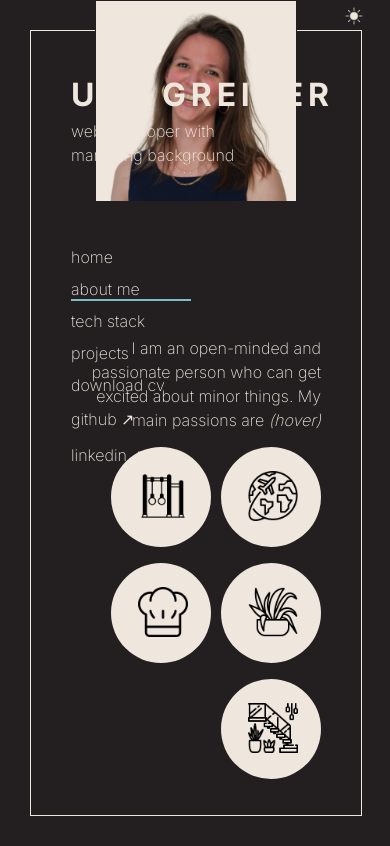
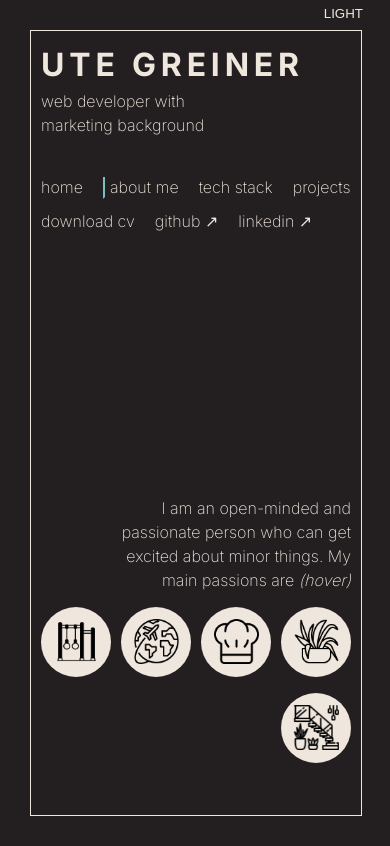
Before and after one commit to utsch1/portfolio, a React (Create React App) app: page / in a window 390 px wide. Both pictures are taken after a click on the button "about me". Built offline with nearby package versions, Linux system fonts and the light colour scheme; a web font is replaced by a local one.

Commit message:
Add responsiveness styling

```diff
--- a/src/App.css
+++ b/src/App.css
@@ -7,11 +7,13 @@
   font-family: 'Inter', sans-serif;
   font-weight: lighter;
   font-size: 16px;
+  height: 100%;
 }
 
 .dark {
   background-color: #231f20;
   color: #efe6dd;
+  transition: 2s;
 }
 
 div.dark > div {
@@ -45,4 +47,5 @@ div.light > div {
 .light {
   background-color: #efe6dd;
   color: #231f20;
+  transition: 2s;
 }
--- a/src/App.js
+++ b/src/App.js
@@ -6,12 +6,19 @@ import { About } from './Components/About';
 import { Home } from './Components/Home';
 import { Projects } from './Components/Projects';
 import { TechStack } from './Components/TechStack';
-import darkMode from './Illustrations/darkMode.png';
-import lightMode from './Illustrations/lightMode.png';
+
+// import darkMode from './Illustrations/darkMode.png';
+// import lightMode from './Illustrations/lightMode.png';
 
 const contents = css`
   border: 1px solid #efe6dd;
   width: calc(100vw - 60px);
+  height: calc(100vh - 60px);
+  @media (max-width: 500px) {
+    max-height: calc(100vh - 60px);
+    display: block;
+    overflow: scroll;
+  }
 `;
 
 const navbar = css`
@@ -21,6 +28,11 @@ const navbar = css`
   z-index: 1;
   position: fixed;
   margin: 40px;
+  @media (max-width: 500px) {
+    margin: 10px 10px 40px 10px;
+    height: auto;
+    position: static;
+  }
 
   h1 {
     text-transform: uppercase;
@@ -40,17 +52,26 @@ const navbar = css`
     flex-direction: column;
     width: 120px;
     font-weight: lighter;
+    @media (max-width: 500px) {
+      margin-top: 40px;
+      flex-direction: row;
+      flex-wrap: wrap;
+      width: calc(100vw - 60px);
+    }
   }
 
   nav > a {
     text-decoration: none;
     margin-bottom: 10px;
     border-bottom: 2px solid transparent;
+    @media (max-width: 500px) {
+      margin-right: 20px;
+    }
   }
 
-  nav > a:hover,
-  a:focus {
-    border-bottom: 2px solid #7ebdc2;
+  nav > a:hover {
+    border-left: 2px solid #7ebdc2;
+    padding-left: 5px;
   }
 
   nav > button {
@@ -64,11 +85,14 @@ const navbar = css`
     border-bottom: 2px solid transparent;
     font-family: 'Inter', sans-serif;
     font-weight: lighter;
+    @media (max-width: 500px) {
+      margin-right: 20px;
+    }
   }
 
-  nav > button:hover,
-  button:focus {
-    border-bottom: 2px solid #7ebdc2;
+  nav > button:focus {
+    border-left: 2px solid #7ebdc2;
+    padding-left: 5px;
   }
 `;
 
@@ -78,11 +102,19 @@ const introduction = css`
   display: flex;
   justify-content: flex-end;
   align-items: flex-end;
+  z-index: 0;
+  @media (max-width: 500px) {
+    height: calc(100% - 300px);
+    overflow: hidden;
+  }
 
   p {
     width: 230px;
     text-align: right;
     margin: 40px;
+    @media (max-width: 500px) {
+      margin: 10px 10px 0 0;
+    }
   }
 `;
 
@@ -169,20 +201,30 @@ function App() {
       {theme === 'dark' ? (
         <button
           onClick={toggleTheme}
-          css={{ position: 'absolute', right: '20px', top: '5px' }}
+          css={{
+            position: 'absolute',
+            right: '21px',
+            top: '5px',
+          }}
         >
-          <img src={lightMode} alt="sun icon" width="20px" />
+          {/* <img src={lightMode} alt="sun icon" width="20px" /> */}
+          LIGHT
         </button>
       ) : (
         <button
           onClick={toggleTheme}
-          css={{ position: 'absolute', right: '20px', top: '5px' }}
+          css={{
+            position: 'absolute',
+            right: '21px',
+            top: '5px',
+          }}
         >
-          <img src={darkMode} alt="moon icon" width="20px" />
+          {/* <img src={darkMode} alt="moon icon" width="20px" /> */}
+          DARK
         </button>
       )}
       <div css={contents}>
-        <header css={navbar}>
+        <div css={navbar}>
           <h1>Ute Greiner</h1>
           <h2>
             web developer with <br />
@@ -199,7 +241,7 @@ function App() {
               linkedin &#8599;
             </a>
           </nav>
-        </header>
+        </div>
 
         <div css={introduction}>
           {showHome && <Home id="home" />}
--- a/src/Components/About.js
+++ b/src/Components/About.js
@@ -1,19 +1,25 @@
 /** @jsxImportSource @emotion/react */
-import { css } from '@emotion/react';
+import { css, keyframes } from '@emotion/react';
 
-// const about = css`
-//   padding: 30px;
+const fadeInOpacity = keyframes`
+   from {opacity: 0;}
+ to {opacity: 1;}
+`;
+
+const fadeIn = css`
+  animation: ${fadeInOpacity} 2s linear;
+`;
+
+// const photo = css`
+//   position: absolute;
+//   top: 0;
+//   left: calc(50% - 100px);
+//   width: 200px;
+//   height: 200px;
+//   border: 1px solid #231f20;
+//   border-top: none;
+//   padding: 0;
 // `;
-
-const photo = css`
-  position: absolute;
-  top: 0;
-  left: calc(50% - 100px);
-  width: 200px;
-  height: 200px;
-  border: 1px solid #231f20;
-  padding: 0;
-`;
 
 const aboutMe = css`
   display: flex;
@@ -35,6 +41,9 @@ const passions = css`
   justify-content: flex-end;
   margin-right: 40px;
   margin-bottom: 30px;
+  @media (max-width: 500px) {
+    margin: 0 10px 0 0;
+  }
 
   div > div {
     background-color: #efe6dd;
@@ -44,6 +53,10 @@ const passions = css`
     border-radius: 50%;
     overflow: hidden;
     margin: 10px 0 0 10px;
+    @media (max-width: 500px) {
+      width: 70px;
+      height: 70px;
+    }
   }
 
   div > div > img:first-child {
@@ -52,6 +65,11 @@ const passions = css`
     padding-top: 24px;
     width: 50px;
     height: auto;
+    @media (max-width: 500px) {
+      width: 45px;
+      padding-left: 13px;
+      padding-top: 12px;
+    }
   }
 
   div > div > img:last-child {
@@ -63,6 +81,9 @@ const passions = css`
     height: auto;
     opacity: 0;
     transition: opacity 0.1s;
+    @media (max-width: 500px) {
+      width: 70px;
+    }
   }
   div > div > img:last-child:hover {
     opacity: 1;
@@ -72,15 +93,16 @@ const passions = css`
 
 export function About() {
   return (
-    <div>
-      <div css={photo}>
+    <div css={fadeIn}>
+      {/* <div css={photo}>
         <img
           src="UteGreiner.jpg"
           alt="Ute Greiner"
           width="200px"
           height="auto"
         />
-      </div>
+      </div> */}
+
       <div css={aboutMe}>
         <p>
           I am an open-minded and passionate person who can get excited about
--- a/src/Components/Home.js
+++ b/src/Components/Home.js
@@ -1,9 +1,18 @@
 /** @jsxImportSource @emotion/react */
-import { css } from '@emotion/react';
+import { css, keyframes } from '@emotion/react';
+
+const fadeInOpacity = keyframes`
+   from {opacity: 0;}
+ to {opacity: 1;}
+`;
+
+const fadeIn = css`
+  animation: ${fadeInOpacity} 2s linear;
+`;
 
 export function Home() {
   return (
-    <div>
+    <div css={fadeIn}>
       <p>
         I am a 29 year old web developer, working and living in Vienna. My
         background is in Marketing. I recently graduated from a Fullstack Web
--- a/src/Components/Projects.js
+++ b/src/Components/Projects.js
@@ -1,6 +1,15 @@
 /** @jsxImportSource @emotion/react */
-import { css } from '@emotion/react';
+import { css, keyframes } from '@emotion/react';
 import { useState } from 'react';
+
+const fadeInOpacity = keyframes`
+   from {opacity: 0;}
+ to {opacity: 1;}
+`;
+
+const fadeIn = css`
+  animation: ${fadeInOpacity} 2s linear;
+`;
 
 const projects = css`
   width: calc(100vw - 60px);
@@ -11,9 +20,15 @@ const projects = css`
   margin-right: 40px;
   margin-bottom: 40px;
   font-size: 16px;
+  @media (max-width: 500px) {
+    margin: 0 10px 0 0;
+    display: inline-block;
+    height: 100%;
+    overflow: scroll;
+  }
 
   button {
-    width: 230px;
+    width: 100%;
     text-align: right;
     margin: 0 0 5px 0;
     padding: 0;
@@ -28,6 +43,11 @@ const projects = css`
   div > p {
     margin: 0 0 10px 0;
     width: 400px;
+    @media (max-width: 500px) {
+      width: 90%;
+      margin-left: 30px;
+      text-align: right;
+    }
   }
 
   div > span {
@@ -39,11 +59,14 @@ const projects = css`
   div > span > a {
     text-decoration: none;
     margin-left: 10px;
+    border-left: 2px solid transparent;
+    padding-left: 5px;
   }
 
   div > span > a:hover {
     text-decoration: none;
-    border-bottom: 2px solid #7ebdc2;
+    border-left: 2px solid #7ebdc2;
+    padding-left: 5px;
   }
 `;
 
@@ -80,7 +103,12 @@ export function Projects() {
   }
 
   return (
-    <div css={projects}>
+    <div
+      css={css`
+        ${projects};
+        ${fadeIn}
+      `}
+    >
       <button onClick={feastful}>feastful</button>
       {showFeastful && (
         <div>
--- a/src/Components/TechStack.js
+++ b/src/Components/TechStack.js
@@ -1,5 +1,18 @@
 /** @jsxImportSource @emotion/react */
-import { css } from '@emotion/react';
+import { css, keyframes } from '@emotion/react';
+
+const fadeInOpacity = keyframes`
+   from {opacity: 0;}
+ to {opacity: 1;}
+`;
+
+const fadeIn = css`
+  animation: ${fadeInOpacity} 2s linear;
+  @media (max-width: 500px) {
+    height: 100%;
+    overflow: scroll;
+  }
+`;
 
 const techStack = css`
   display: flex;
@@ -25,6 +38,10 @@ const technologies = css`
   font-size: 14px;
   font-family: 'Bakbak One', sans-serif;
   margin: 10px 40px 40px 0;
+  @media (max-width: 500px) {
+    width: 90%;
+    margin: 10px 10px 10px 0;
+  }
 
   div {
     background-color: #efe6dd;
@@ -40,14 +57,14 @@ const technologies = css`
 
 export function TechStack() {
   return (
-    <div>
+    <div css={fadeIn}>
       <div css={techStack}>
         <p>
           In the bootcamp, I used multiple different tools and technologies
           which I can complement with my knowledge in graphic design.
         </p>
       </div>
-      <div css={technologies}>
+      <div css={technologies} id="technologies">
         <div>HTML5</div>
         <div>CSS3</div>
         <div>JAVASCRIPT</div>
```
Also changed, not shown: src/Components/Theme/Global.js (added).
